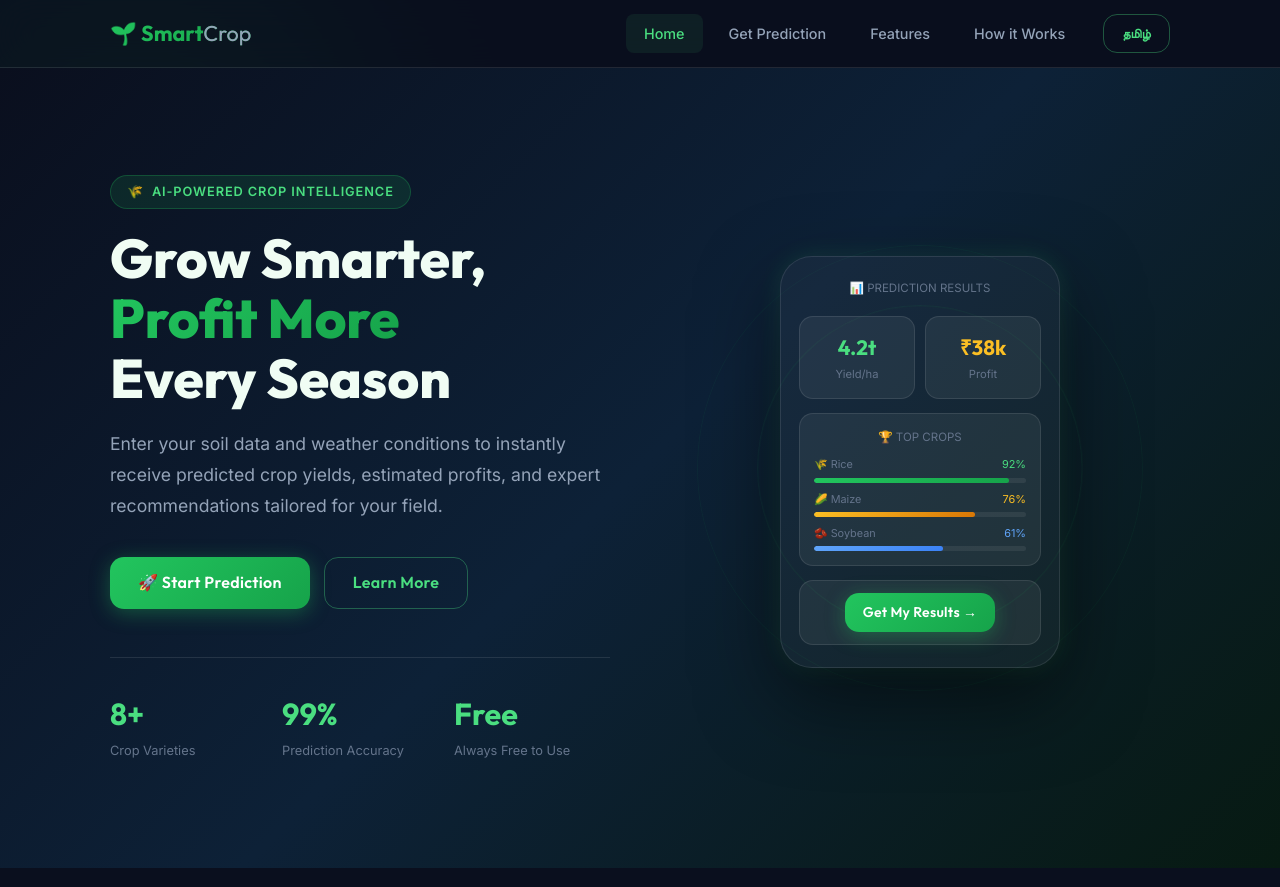
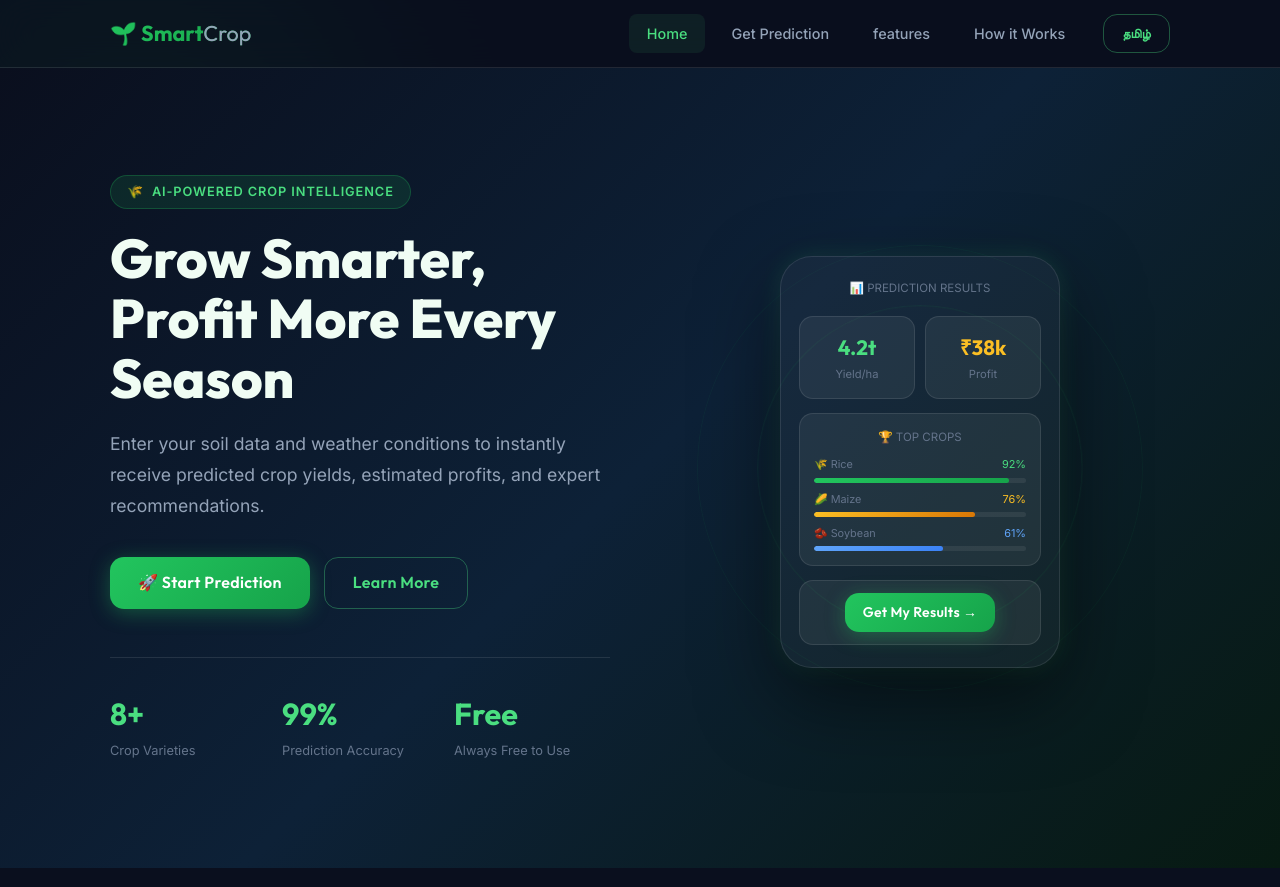
Before and after one commit to hariharanahdus-cell/vivasayi-smart-crop-advisor, a website: page frontend/index.html in a window 1280 px wide. Shown: the top 887 px of the page. Drawn offline with Linux system fonts and the light colour scheme.

Commit message:
Final Multilingual Polish: Form labels and Hero sections fully localized to Tamil/English.

```diff
--- a/frontend/index.html
+++ b/frontend/index.html
@@ -219,9 +219,9 @@
   <div class="container">
     <a href="index.html" class="nav-logo">🌱 Smart<span>Crop</span></a>
     <div class="nav-links" id="navLinks">
-      <a href="index.html" class="active">Home</a>
-      <a href="form.html">Get Prediction</a>
-      <a href="#features">Features</a>
+      <a href="index.html" class="active" data-i18n="nav_home">Home</a>
+      <a href="form.html" data-i18n="nav_predict">Get Prediction</a>
+      <a href="#features" data-i18n="features">Features</a>
       <a href="#how">How it Works</a>
       <button onclick="window.i18n.setLang(window.i18n.getLang() === 'en' ? 'ta' : 'en')" class="btn btn-sm btn-outline" style="margin-left:12px; font-size: 0.78rem;">
         <span id="langToggleBtn">தமிழ்</span>
@@ -242,21 +242,21 @@
         <div class="hero-eyebrow">
           <span>🌾</span> AI-Powered Crop Intelligence
         </div>
-        <h1 class="hero-title">
+        <h1 class="hero-title" data-i18n="hero_title">
           Grow Smarter,<br/>
           <span class="highlight">Profit More</span><br/>
           Every Season
         </h1>
-        <p class="hero-desc">
+        <p class="hero-desc" data-i18n="hero_desc">
           Enter your soil data and weather conditions to instantly receive
           predicted crop yields, estimated profits, and expert recommendations
           tailored for your field.
         </p>
         <div class="hero-actions">
-          <a href="form.html" class="btn btn-primary">
+          <a href="form.html" class="btn btn-primary" data-i18n="predict_start">
             🚀 Start Prediction
           </a>
-          <a href="#how" class="btn btn-outline">
+          <a href="#how" class="btn btn-outline" data-i18n="learn_more">
             Learn More
           </a>
         </div>
--- a/frontend/js/translations.js
+++ b/frontend/js/translations.js
@@ -3,39 +3,63 @@
  */
 const translations = {
   en: {
+    hero_title: "Grow Smarter, Profit More Every Season",
+    hero_desc: "Enter your soil data and weather conditions to instantly receive predicted crop yields, estimated profits, and expert recommendations.",
+    predict_start: "🚀 Start Prediction",
+    learn_more: "Learn More",
     nav_home: "Home",
     nav_predict: "Get Prediction",
-    hero_title: "Enter Your Field Details",
-    hero_sub: "Fill in the form below to get crop yield prediction and profit estimates.",
-    soil_info: "🌍 Soil Information",
-    nutrients: "🧪 Primary Nutrients (kg/ha)",
-    weather_loc: "🌤️ Weather & Location",
+    form_title: "Enter Your Field Details",
+    form_sub: "Fill in the form below to get crop yield prediction and profit estimates.",
+    soil_info_h: "🌍 Soil Information",
+    nutrients_h: "🧪 Primary Nutrients (kg/ha)",
+    weather_loc_h: "🌤️ Weather & Location",
+    soil_type: "Soil Type",
+    soil_ph: "Soil pH",
+    nitrogen: "Nitrogen (N)",
+    phosphorus: "Phosphorus (P)",
+    potassium: "Potassium (K)",
+    temp: "Temperature",
+    rainfall: "Rainfall",
+    location_v: "Location / Village",
     predict_btn: "🔍 Predict Yield & Profit",
     best_crop: "Best Crop",
     predicted_yield: "Predicted Yield",
     net_profit: "Net Profit",
-    ai_advice_header: "🤖 AI Expert Advice",
-    water: "Water",
+    ai_advice_header: "AI Expert Advice",
+    water: "Water Management",
     fertilizer: "NPK Advice",
-    pro_tip: "Pro-Tip",
+    pro_tip: "Expert Pro-Tip",
     lang_toggle: "தமிழ்"
   },
   ta: {
+    hero_title: "புத்திசாலித்தனமாக வளருங்கள், ஒவ்வொரு பருவத்திலும் அதிக லாபம் ஈட்டுங்கள்",
+    hero_desc: "உங்கள் மண் தரவு மற்றும் வானிலை நிலைகளை உள்ளிட்டு, கணிக்கப்பட்ட பயிர் விளைச்சல், மதிப்பிடப்பட்ட லாபம் மற்றும் நிபுணர்களின் பரிந்துரைகளை உடனடியாகப் பெறுங்கள்.",
+    predict_start: "🚀 கணிப்பைப் தொடங்கவும்",
+    learn_more: "மேலும் அறிய",
     nav_home: "முகப்பு",
     nav_predict: "பயிரைக் கணிக்க",
-    hero_title: "உங்கள் பண்ணை விவரங்களை உள்ளிடவும்",
-    hero_sub: "பயிர் விளைச்சல் மற்றும் லாப மதிப்பீடுகளைப் பெறுவதற்கான விவரங்களைப் பூர்த்தி செய்யவும்.",
-    soil_info: "🌍 மண் தகவல்",
-    nutrients: "🧪 முதன்மை ஊட்டச்சத்துக்கள் (kg/ha)",
-    weather_loc: "🌤️ வானிலை மற்றும் இடம்",
+    form_title: "உங்கள் பண்ணை விவரங்களை உள்ளிடவும்",
+    form_sub: "பயிர் விளைச்சல் மற்றும் லாப மதிப்பீடுகளைப் பெறுவதற்கான விவரங்களைப் பூர்த்தி செய்யவும்.",
+    soil_info_h: "🌍 மண் தகவல்",
+    nutrients_h: "🧪 முதன்மை ஊட்டச்சத்துக்கள் (kg/ha)",
+    weather_loc_h: "🌤️ வானிலை மற்றும் இடம்",
+    soil_type: "மண் வகை",
+    soil_ph: "மண் pH",
+    nitrogen: "நைட்ரஜன் (N)",
+    phosphorus: "பாஸ்பரஸ் (P)",
+    potassium: "பொட்டாசியம் (K)",
+    temp: "வெப்பநிலை",
+    rainfall: "மழைப்பொழிவு",
+    location_v: "இடம் / கிராமம்",
     predict_btn: "🔍 பயிர் மற்றும் லாபத்தைக் கணிப்போம்",
     best_crop: "சிறந்த பயிர்",
     predicted_yield: "எதிர்பார்க்கப்படும் விளைச்சல்",
     net_profit: "நிகர லாபம்",
-    ai_advice_header: "🤖 AI நிபுணர் ஆலோசனை",
-    water: "தண்ணீர் மேலாண்மை",
+    ai_advice_header: "AI நிபுணர் ஆலோசனை",
+    water: "தீர் மேலாண்மை",
     fertilizer: "உர மேலாண்மை (NPK)",
-    pro_tip: "சிறப்பு அறிவுரை",
+    pro_tip: "முக்கிய நிபுணர் குறிப்பு",
     lang_toggle: "English"
   }
 };
@@ -46,5 +70,14 @@ window.i18n = {
     localStorage.setItem('sca_lang', lang);
     location.reload();
   },
-  t: (key) => translations[window.i18n.getLang()][key] || key
+  t: (key) => translations[window.i18n.getLang()][key] || key,
+  apply: () => {
+    document.querySelectorAll('[data-i18n]').forEach(el => {
+      const key = el.getAttribute('data-i18n');
+      el.textContent = window.i18n.t(key);
+    });
+  }
 };
+
+// Auto-apply on load
+document.addEventListener('DOMContentLoaded', window.i18n.apply);
```
Also changed, not shown: frontend/form.html (+6 -6 lines), frontend/js/app.js (+5 -5 lines).
